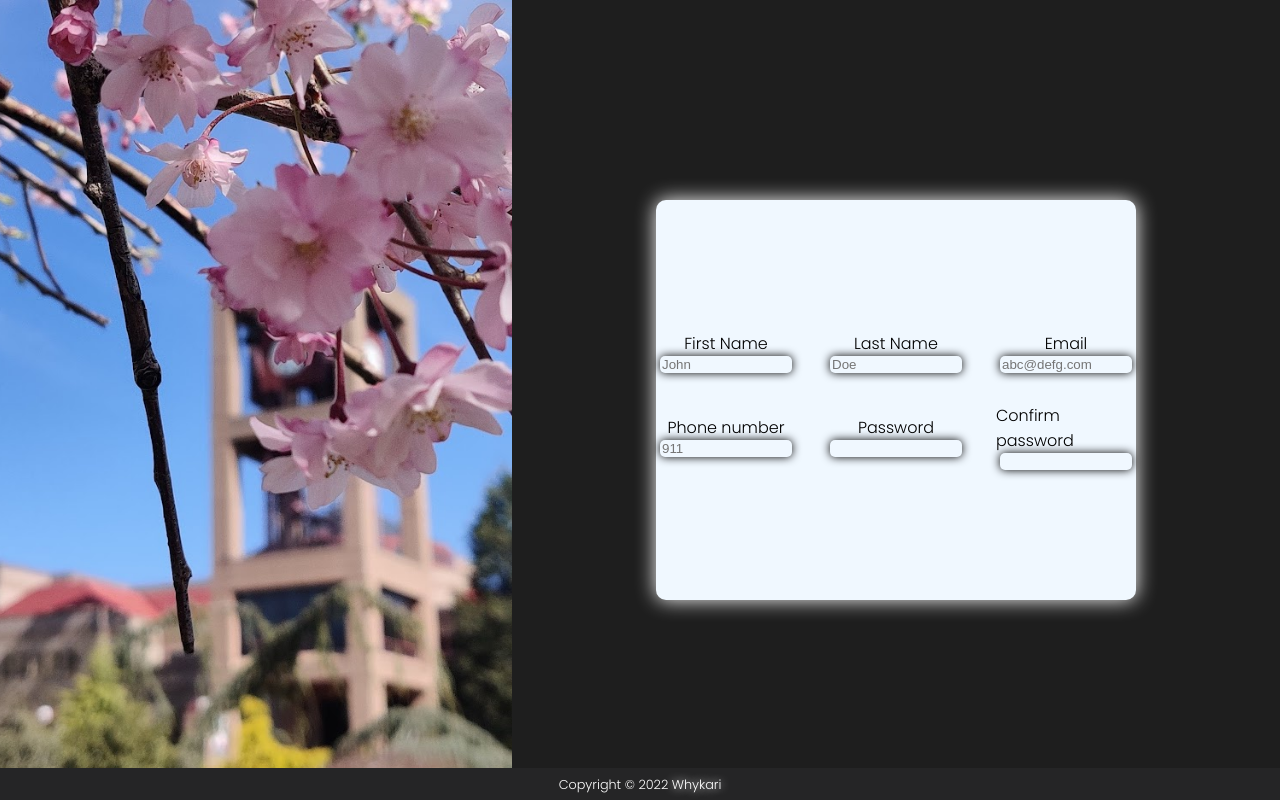
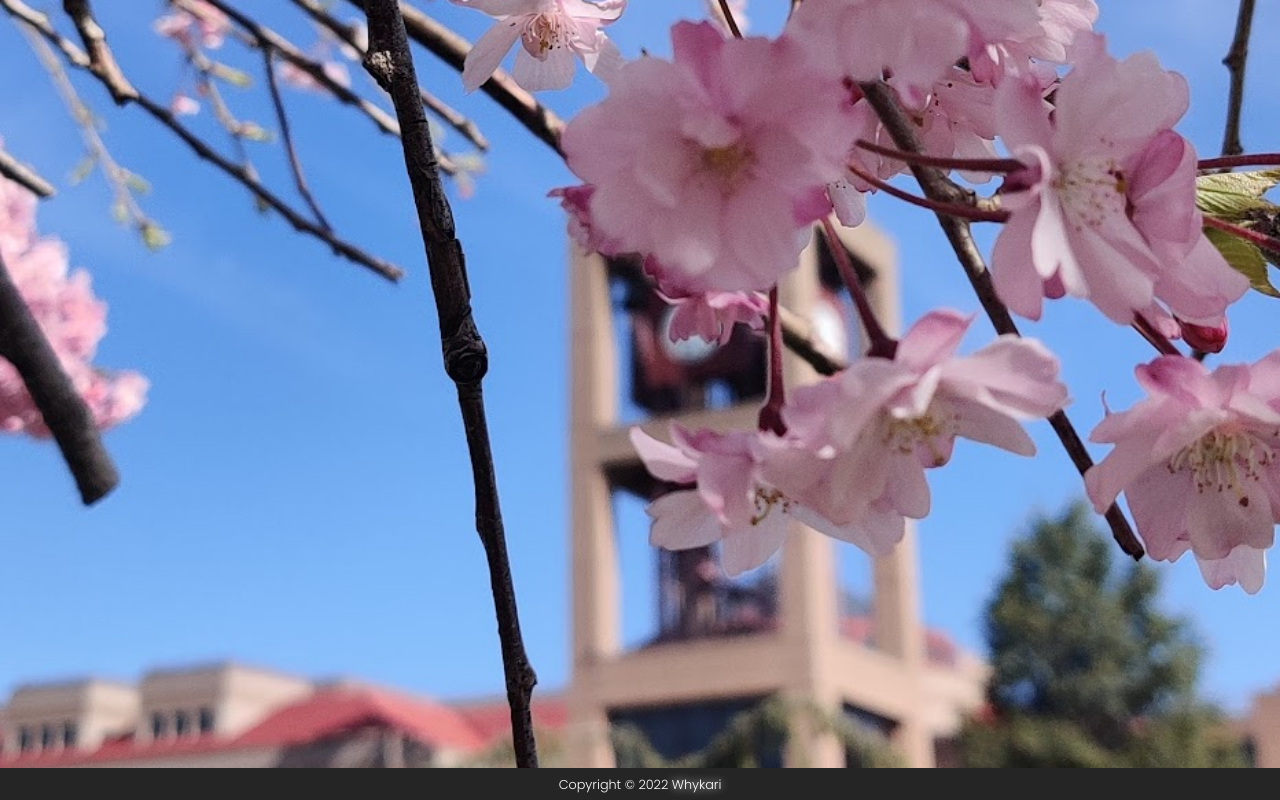
Before and after one commit to Chuan-Chen/Fullstack-Projects, a plain HTML site: page Signup_Form/index.html in a window 1280 px wide. Drawn offline with Linux system fonts and the light colour scheme.

Commit message:
update to signup form

```diff
--- a/Signup_Form/index.html
+++ b/Signup_Form/index.html
@@ -10,36 +10,7 @@
 <body>
     <div class = "main">
         <img class = "banner" src = "resources/images/main.jpg">
-        <div class = "signup">
-            <div class = "form">
-                <form>
-                    <div class = "fname">
-                        <label>First Name </label>
-                        <input type = "text" id = "fName" name = "fName" placeholder="John" minlength="1">
-                    </div>
-                    <div class = "lname">
-                        <label>Last Name </label>
-                        <input type = "text" id = "fName" name = "fName" placeholder="Doe" minlength="1">
-                    </div>
-                    <div class = "email">
-                        <label>Email </label>
-                        <input type = "email" id = "email" name = "email" placeholder="abc@defg.com">
-                    </div>
-                    <div class = "phoneNumber">
-                        <label>Phone number </label>
-                        <input type = "number" id = "phoneNumber" name = "phoneNumber" placeholder="911">
-                    </div>
-                    <div class = "password">
-                        <label>Password </label>
-                        <input type = "password" id = "password" name = "password" placeholder="">
-                    </div>
-                    <div class = "confirmPassword">
-                        <label>Confirm password </label>
-                        <input type = "password" id = "confirmPassword" name = "confirmPassword" placeholder="">
-                    </div>
-                </form>
-            </div>
-        </div>
+        <div class = "frost"></div>
     </div>
 
 
--- a/Signup_Form/resources/css/style.css
+++ b/Signup_Form/resources/css/style.css
@@ -13,13 +13,27 @@ body{
     display: flex;
     flex:1;
     color:white;
-    background-color: #1e1e1e;
+    background-color: #a68d9c;
 }
 .banner{
     height: 100vh;
-    width: 40%;
+    width: 100%;
     object-fit: cover;
+    background-attachment: fixed;
+
 }
+
+.frosta::before{
+    width: 500px;
+    height: 500px;
+    background:inherit;
+    box-shadow: inset 0 0 2000px rgba(255, 255, 255, .5);
+    filter: blur(10px);
+}
+
+
+
+
 
 .signup{
     display: flex;
@@ -30,44 +44,15 @@ body{
 }
 
 .form{
-    display: flex;
-    justify-content: center;
-    align-items: center;
-    width: calc(60vh);
-    height: 50vh;
-    background-color: aliceblue;
-    box-shadow: 0 0 20px white;
-    border-radius: 10px;
+    width: 100%;
+    height: 60%;
+    background-color: inherit;
+    box-shadow: inset 0 0 2000px white;
+    background-attachment: fixed;
 }
 
-form{
-    display: flex;
-    flex-wrap: wrap;
-    gap: 30px;
-    color: black;
-    justify-content: space-evenly;
-    align-items: center;
-}
 
-form div{
-    display: flex;
-    flex-direction: column;
-    justify-content: center;
-    align-items: center;
-    flex: 1;
-    height: 50%;
-}
 
-input{
-    height: 2rem;
-    width: 8rem;
-    color: black;
-    border: black;
-    box-shadow: 0 0 10px black;
-    border-radius: 5px;
-    background: inherit;
-    flex: 1;
-}
 
 
 .footer{
```
